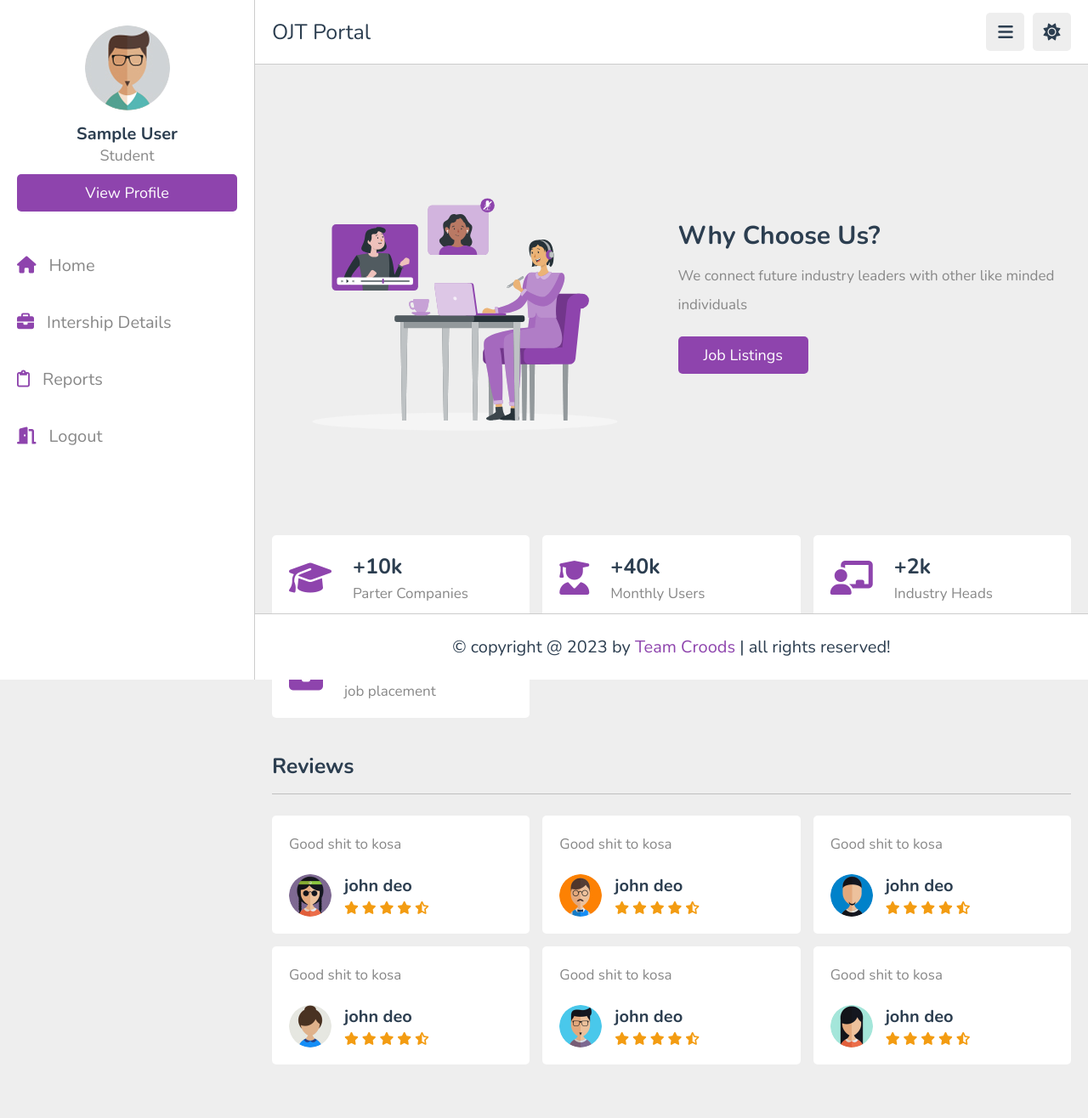
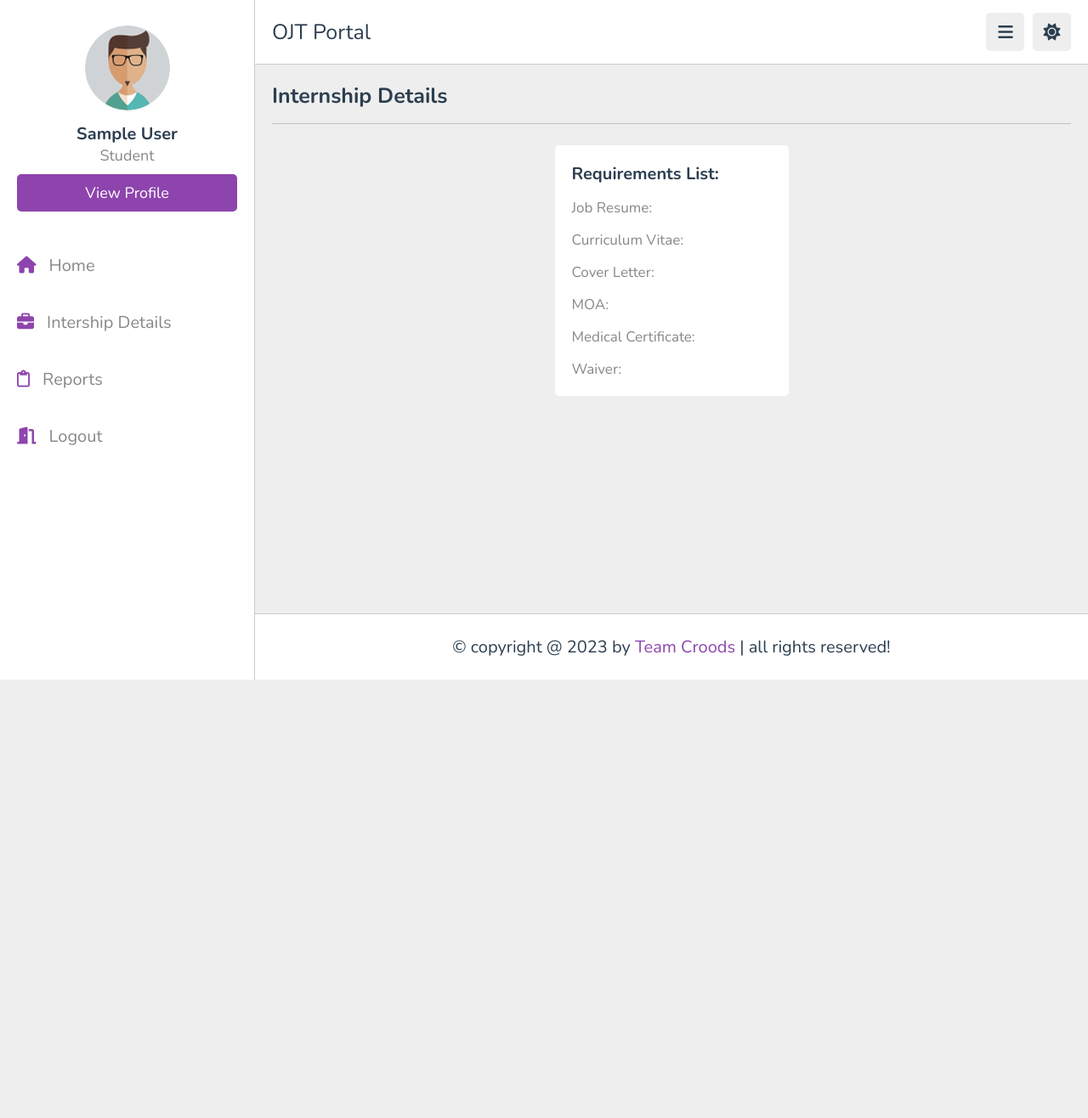
Before and after one commit to Yu3times/SLU-OJT-Management-Web-App, a PHP site: page /internship-details.php in a window 1280 px wide. Shown: the top 1316 px of the page at 85% size. After the commit the page ends 800 px from the top, so only its background shows below. Run offline with PHP 8.4, Linux system fonts and the light colour scheme; the visitor is signed in with stand-in values (Sample User, id 1); some libraries are stand-ins or nearby versions.

Commit message:
Increase height for pages

```diff
--- a/css/style.css
+++ b/css/style.css
@@ -329,6 +329,7 @@ section{
 .side-bar.active{
    left: -30rem;
 }
+
 
 .home-grid .box-container{
    display: grid;
@@ -1380,3 +1381,8 @@ section{
    }
 
 }
+
+section.home-grid {
+   min-height: 700px;
+   height: 1000px;
+}
--- a/student/internship-details.php
+++ b/student/internship-details.php
@@ -59,6 +59,7 @@
 
 </div>
 
+<!--
 <section class="about">
 
    <div class="row">
@@ -225,17 +226,24 @@
 
 </section>
 
+-->
 
+<section class="home-grid">
 
+   <h1 class="heading">Internship Details</h1>
 
+   <div class="box-container">
 
-
-
-
-
-
-
-
+      <div class="box">
+         <h3 class="title">Requirements List:</h3>
+         <p class="requirements">Job Resume: <span></span></p>
+         <p class="requirements">Curriculum Vitae: <span></span></p>
+         <p class="requirements">Cover Letter: <span></span></p>
+         <p class="requirements">MOA: <span></span></p>
+         <p class="requirements">Medical Certificate: <span></span></p>
+         <p class="requirements">Waiver: <span></span></p>
+      </div>
+</section>
 
 <footer class="footer">
 
```
